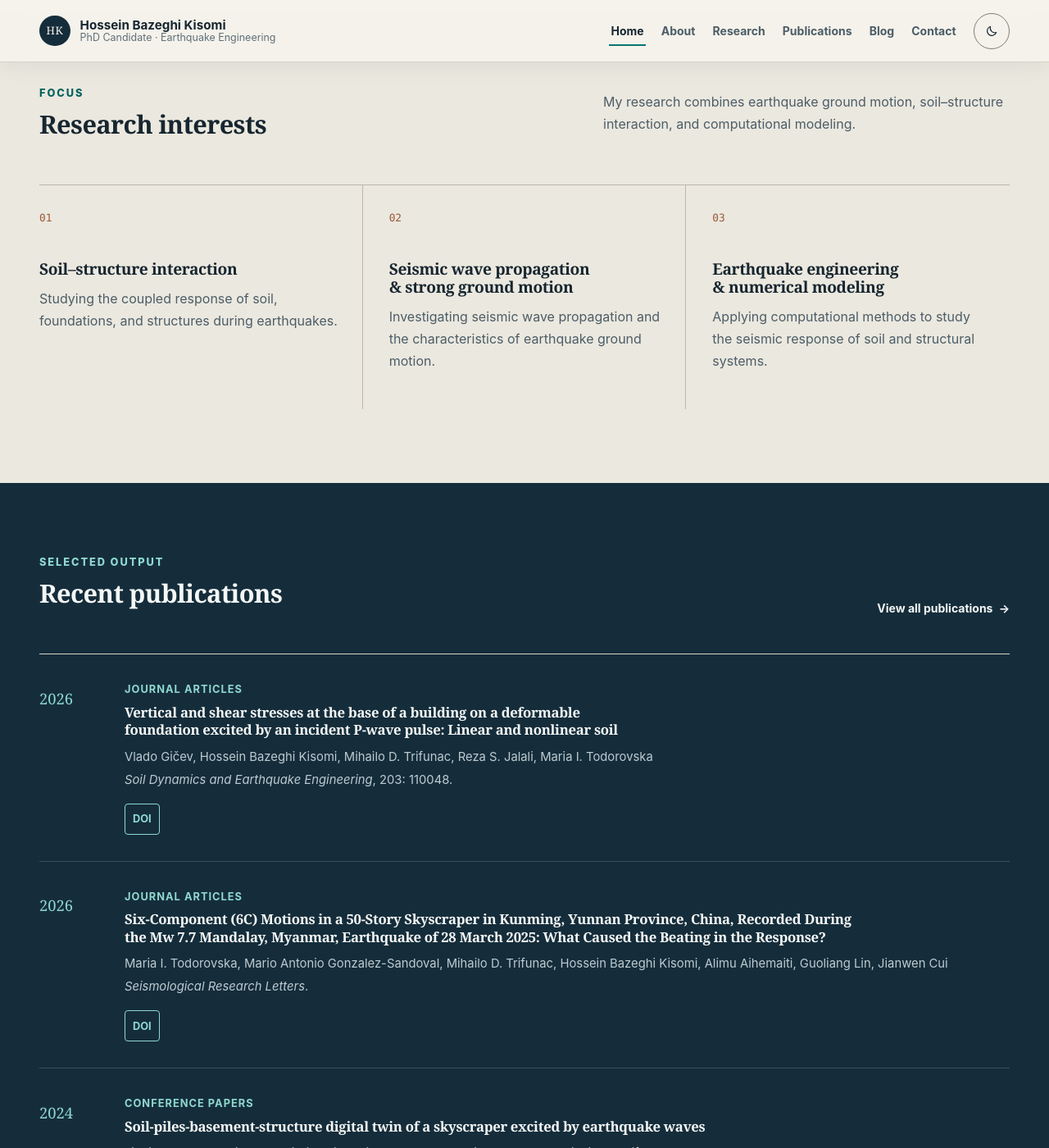
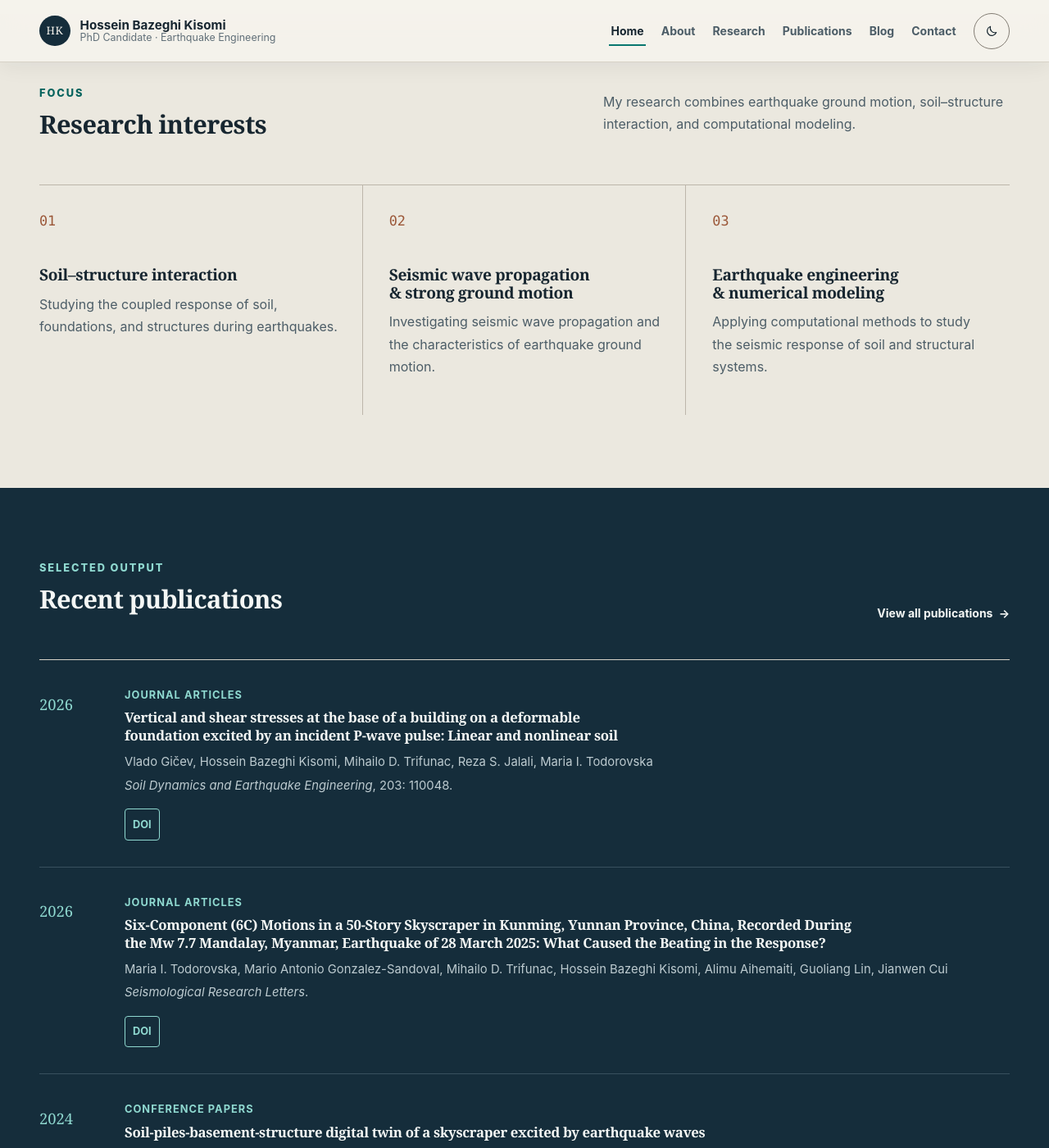
Before and after one commit to HosseinBazeghi/hosseinbazeghi.github.io, a Jekyll site: the page built from index.md, in a window 1280 px wide and 1400 px high, scrolled down 1179 px. Shown: the whole window at 82% size. Built offline with Jekyll 4.4.1, drawn with Linux system fonts in a browser that asks for light colours.

Commit message:
Enlarge research interest numbers

```diff
--- a/assets/css/main.css
+++ b/assets/css/main.css
@@ -328,7 +328,7 @@ p { margin: 0 0 1rem; }
 .interest-card { min-height: 15rem; padding: 1.8rem 1.8rem 1.8rem 0; border-right: 1px solid var(--line-strong); }
 .interest-card + .interest-card { padding-left: 2rem; }
 .interest-card:last-child { border-right: 0; }
-.interest-card > span { display: block; margin-bottom: 2.5rem; color: var(--copper); font-family: var(--mono); font-size: .8rem; }
+.interest-card > span { display: block; margin-bottom: 2.5rem; color: var(--copper); font-family: var(--mono); font-size: 1.05rem; }
 .interest-card p { color: var(--ink-soft); }
 .project-grid, .post-grid { display: grid; grid-template-columns: repeat(3, minmax(0, 1fr)); gap: 1.25rem; }
 .project-grid--featured { grid-template-columns: minmax(0, 36rem); }
```
